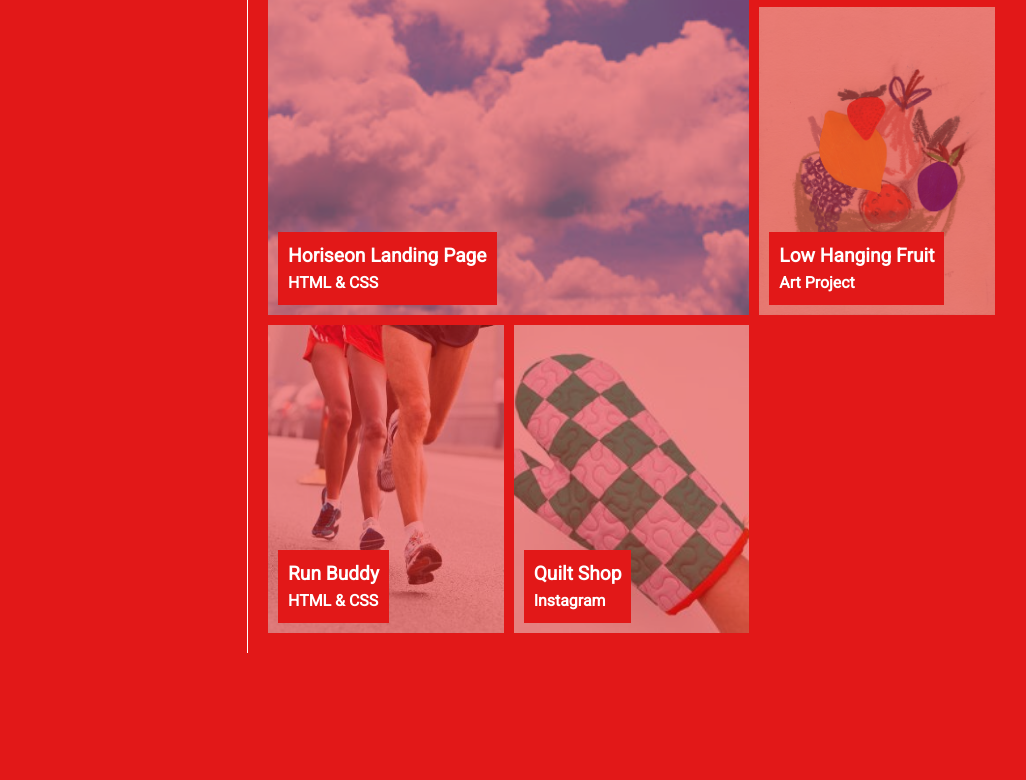
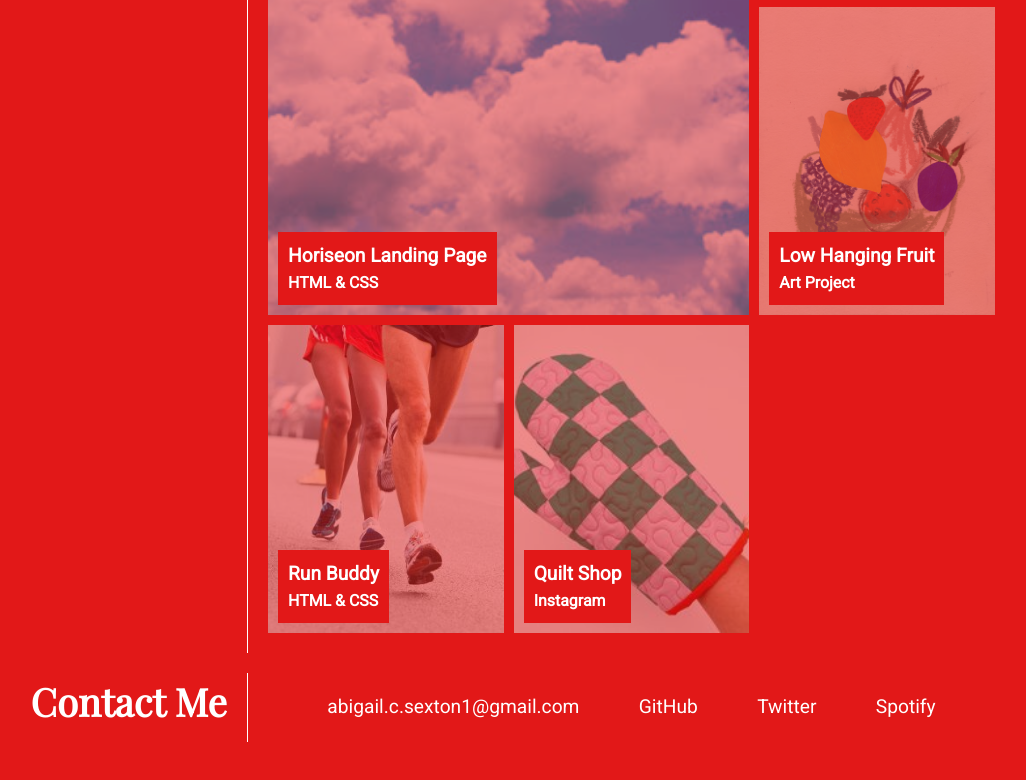
Before and after one commit to abbycav7/Challenge-2-Advanced-CSS, a plain HTML site: page index.html in a window 1280 px wide. Shown: the part 1099-1879 px from the top of the page, without its empty margins (137-1163 px from the left). Before the commit the page ends 1822 px from the top, so only its background shows below. Drawn offline with nearby package versions, Linux system fonts and the light colour scheme; files whose address does not match are found by name; a web font is replaced by a local one.

Commit message:
added in contact information

```diff
--- a/index.html
+++ b/index.html
@@ -129,3 +129,21 @@
                 </div>
             </div>
         </article>
+
+    <!-- contact me section -->
+    <article class="contact-me information-article" id="contact-me">
+        <div class="information-header">
+            <h3>Contact Me</h3>
+        </div>
+        <div class="information-body">
+            <p class="contact-me-links">
+                <a href="mailto:abigail.c.sexton1@gmail.com">abigail.c.sexton1@gmail.com</a>
+                <a href="https://github.com/abbycav7">GitHub</a>
+                <a href="https://www.twitter.com/">Twitter</a>
+                <a href="https://www.spotify.com/">Spotify</a>
+            </p>
+        </div>
+    </article>
+</section>
+</body>
+</html>
```
